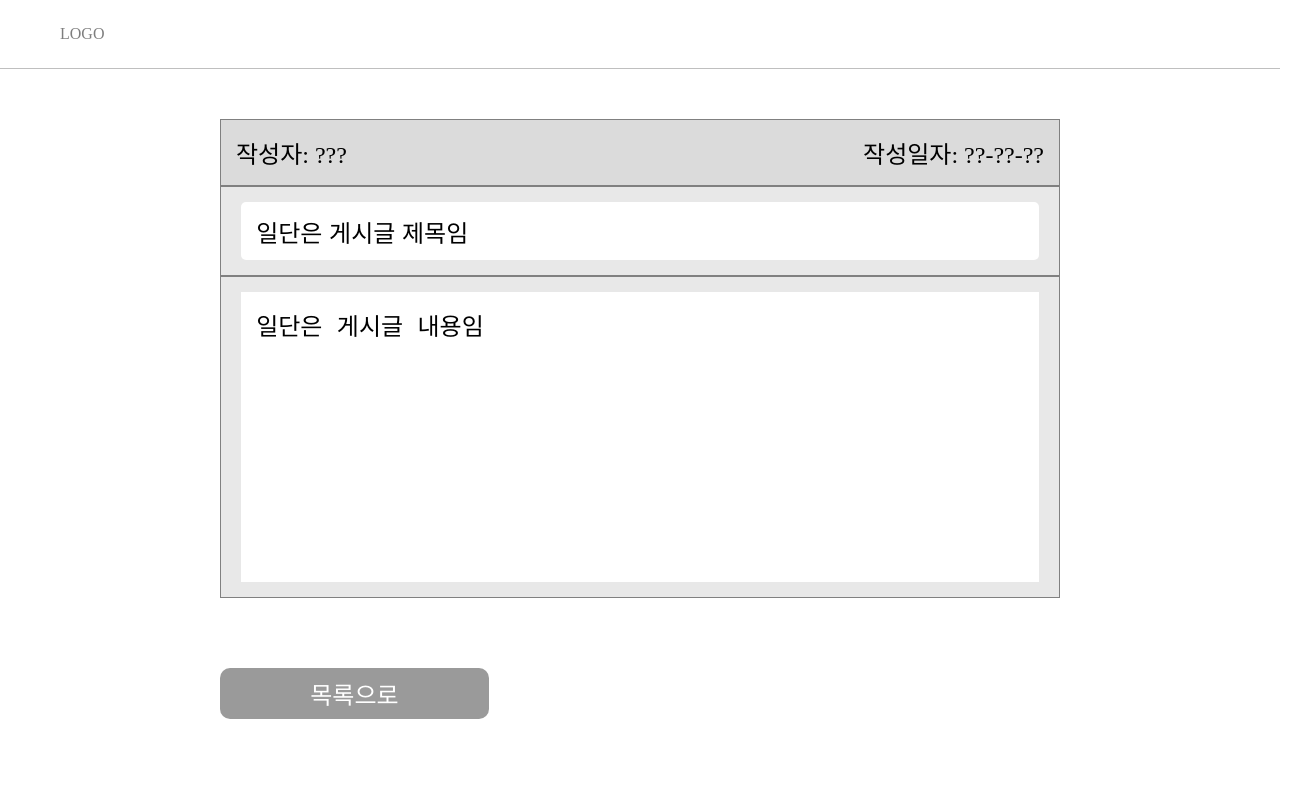
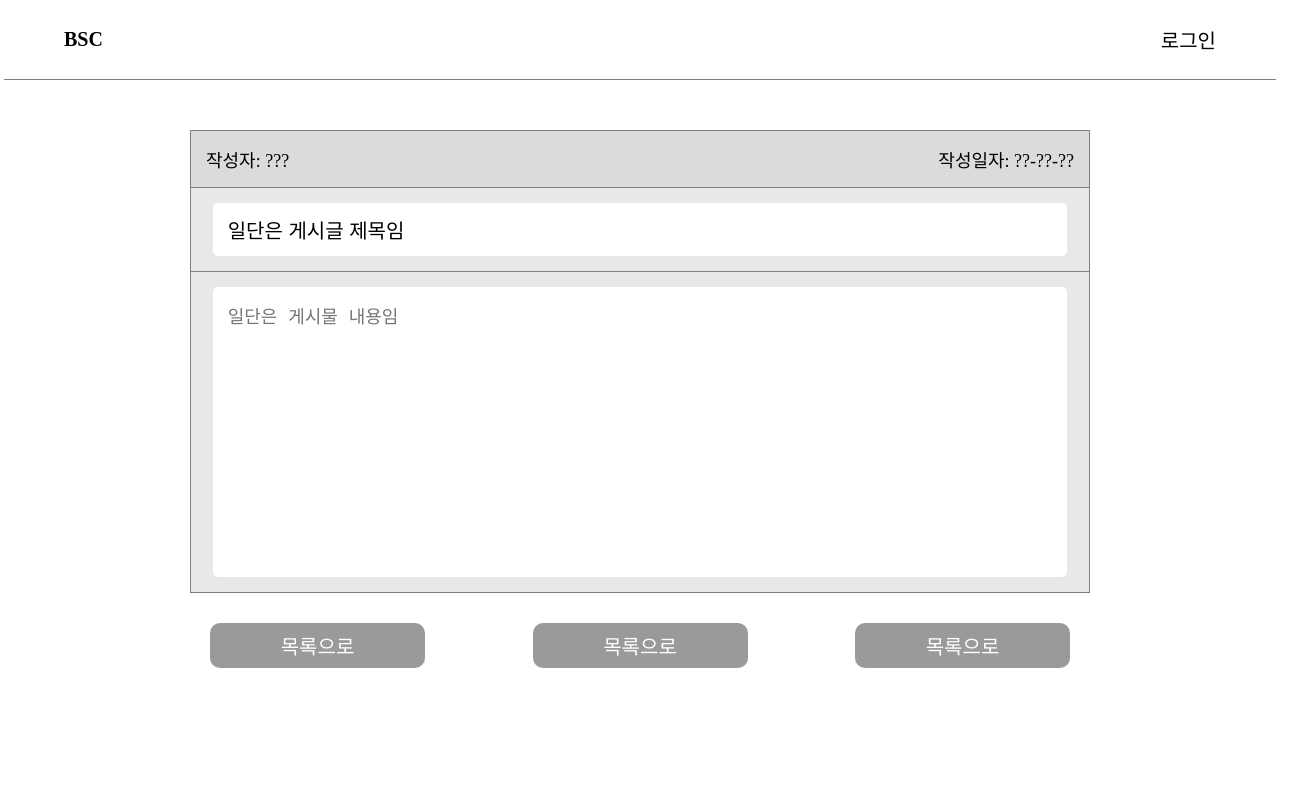
Before and after one commit to deadrabbit07/Board, a plain HTML site: page check.html in a window 1280 px wide. Shown: the whole page, 1310 px wide, since content can reach past the window. Drawn offline with Linux system fonts and the light colour scheme.

Commit message:
게시글 css 변환

```diff
--- a/check.html
+++ b/check.html
@@ -5,112 +5,14 @@
     <meta charset="UTF-8">
     <meta name="viewport" content="width=device-width, initial-scale=1.0">
     <title>Document</title>
-    <style>
-        * {
-            margin: 0;
-            padding: 0;
-        }
-
-        .header {
-            display: flex;
-            justify-content: center;
-            align-items: center;
-            justify-content: space-between;
-            padding: 25px 60px;
-            border-bottom: 1px solid grey;
-            opacity: 0.5;
-        }
-
-        .post_div {
-            display: flex;
-            flex-direction: column;
-            text-align: center;
-            padding: 50px 220px;
-        }
-
-        .post_p {
-            display: flex;
-            justify-content: center;
-            align-content: center;
-            justify-content: space-between;
-            padding: 15px;
-            background-color: rgb(219, 219, 219);
-            font-size: x-large;
-            border: 1px solid gray;
-        }
-
-        .post_input {
-            display: flex;
-            flex-direction: column;
-        }
-
-        .input_title {
-            display: flex;
-            justify-content: center;
-            align-items: center;
-            background-color: rgb(232, 232, 232);
-            padding: 15px;
-            border: 1px solid gray;
-        }
-
-        .title {
-            padding: 15px;
-            width: 95%;
-            font-size: 24px;
-            border-radius: 5px;
-            border: none;
-        }
-
-        .input_content {
-            display: flex;
-            justify-content: center;
-            align-items: center;
-            background-color: rgb(232, 232, 232);
-            padding: 15px;
-            border: 1px solid gray;
-        }
-
-        .content {
-            padding: 15px;
-            width: 95%;
-            height: 260px;
-            font-size: 24px;
-            resize: none;
-            border: none;
-        }
-
-
-        .post_btn {
-            display: flex;
-            justify-content: space-between;
-            padding: 70px 0;
-        }
-
-        .btn1 {
-            background-color: rgb(154, 154, 154);
-            padding: 8px;
-            color: white;
-            border-radius: 10px;
-            border: none;
-            width: 32%;
-            font-size: x-large;
-        }
-
-        .btn2 {
-            background-color: rgb(154, 154, 154);
-            padding: 8px;
-            color: white;
-            border-radius: 10px;
-            border: none;
-            width: 32%;
-            font-size: x-large;
-        }
-    </style>
+    <link rel="stylesheet" href="css/header.css">
+    <link rel="stylesheet" href="css/post.css">
 </head>
 
 <body>
     <header class="header">
-        <p>LOGO</p>
+        <p class="logo_header">BSC</p>
+        <p class="login_header"><a href="#">로그인</a></p>
     </header>
 
     <div class="post_div">
@@ -123,11 +25,13 @@
                 <input class="title" type="text" value="일단은 게시글 제목임">
             </div>
             <div class="input_content">
-                <textarea class="content">일단은 게시글 내용임</textarea>
+                <textarea class="content" placeholder="일단은 게시물 내용임"></textarea>
             </div>
         </div>
         <div class="post_btn">
-            <button type="button" class="btn1">목록으로</button>
+            <button type="button" class="btn">목록으로</button>
+            <button type="button" class="btn">목록으로</button>
+            <button type="button" class="btn">목록으로</button>
             <!-- <button type="button" class="btn2">글 작성</button> -->
         </div>
     </div>
--- a/css/header.css
+++ b/css/header.css
@@ -1,3 +1,8 @@
+* {
+    margin: 0;
+    padding: 0;
+}
+
 .header{
     display: flex;
     justify-content: center;
@@ -6,6 +11,11 @@
     padding: 25px 60px;
     width: 90vw;
     border-bottom: 1px solid gray;
+}
+
+a {
+    text-decoration: none;
+    color: #000;
 }
 
 .logo_header{
--- a/css/login.css
+++ b/css/login.css
@@ -1,13 +1,3 @@
-* {
-    margin: 0;
-    padding: 0;
-}
-
-a {
-    text-decoration: none;
-    color: #000;
-}
-
 .login {
     display: flex;
     justify-content: center;
--- /dev/null
+++ b/css/post.css
@@ -0,0 +1,79 @@
+.post_div {
+    display: flex;
+    flex-direction: column;
+    text-align: center;
+    padding: 50px 220px;
+    width: 900px;
+    height: 500px;
+}
+
+.post_p {
+    display: flex;
+    justify-content: center;
+    align-content: center;
+    justify-content: space-between;
+    padding: 15px;
+    background-color: rgb(219, 219, 219);
+    border: 1px solid gray;
+    font-size: 18px;
+}
+
+.post_input {
+    display: flex;
+    flex-direction: column;
+}
+
+.input_title {
+    display: flex;
+    justify-content: center;
+    align-items: center;
+    background-color: rgb(232, 232, 232);
+    padding: 15px;
+    border: 1px solid gray;
+}
+
+.title {
+    padding: 15px;
+    width: 95%;
+    font-size: 20px;
+    border-radius: 5px;
+    border: none;
+}
+
+.input_content {
+    display: flex;
+    justify-content: center;
+    align-items: center;
+    background-color: rgb(232, 232, 232);
+    padding: 15px;
+    border: 1px solid gray;
+}
+
+.content {
+    padding: 15px;
+    width: 95%;
+    height: 260px;
+    font-size: 18px;
+    border-radius: 5px;
+    resize: none;
+    border: none;
+}
+
+.post_btn {
+    display: flex;
+    justify-content: space-between;
+    padding: 30px 20px;
+}
+
+.btn {
+    background-color: rgb(154, 154, 154);
+    padding: 8px;
+    color: white;
+    border-radius: 10px;
+    border: none;
+    width: 25%;
+    font-size: 20px;
+}
+.post_p, .input_title{
+    border-bottom: none;
+}
```
Also changed, not shown: check_my_post.html (+2 -1 lines), post.html (+2 -1 lines), update.html (+2 -1 lines).
